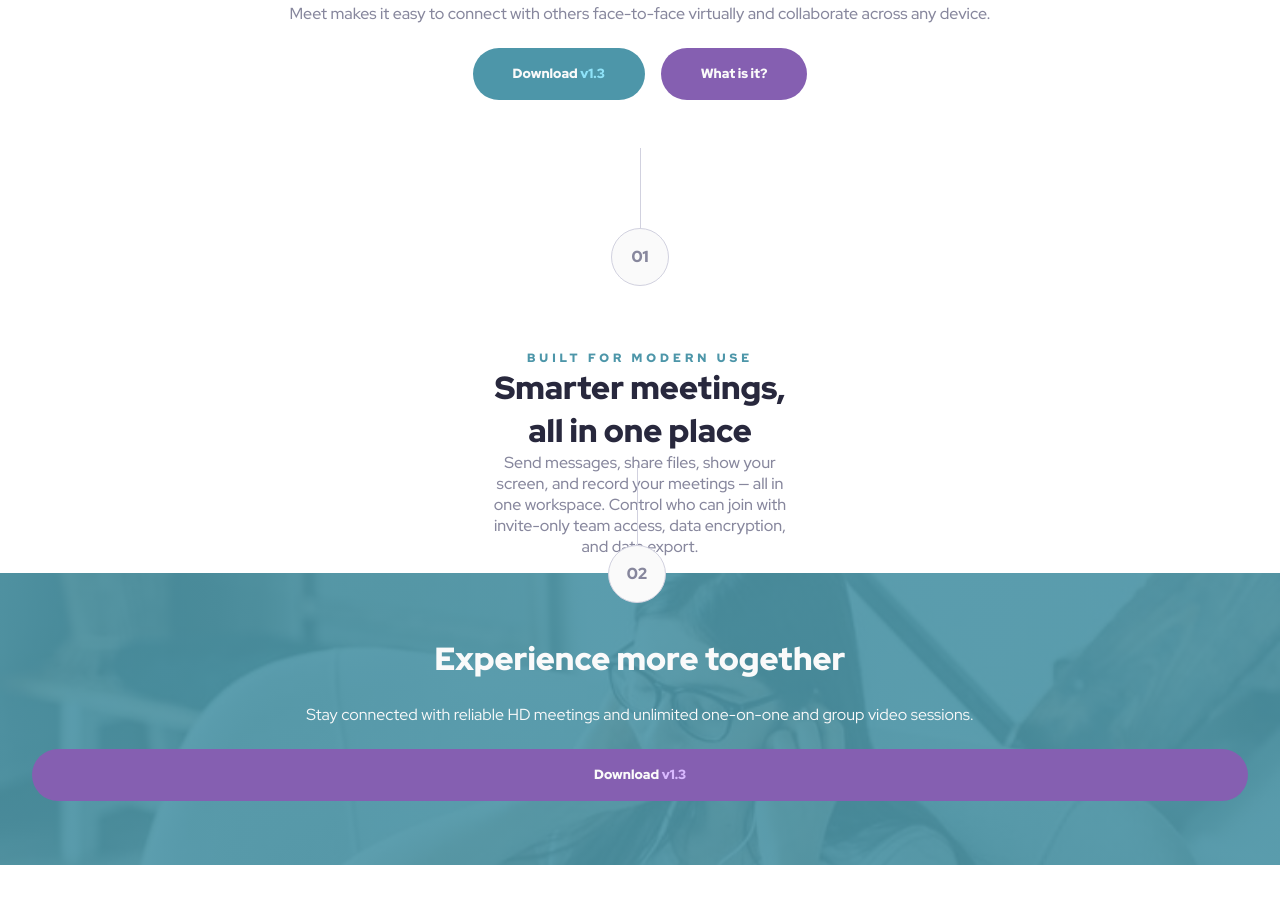
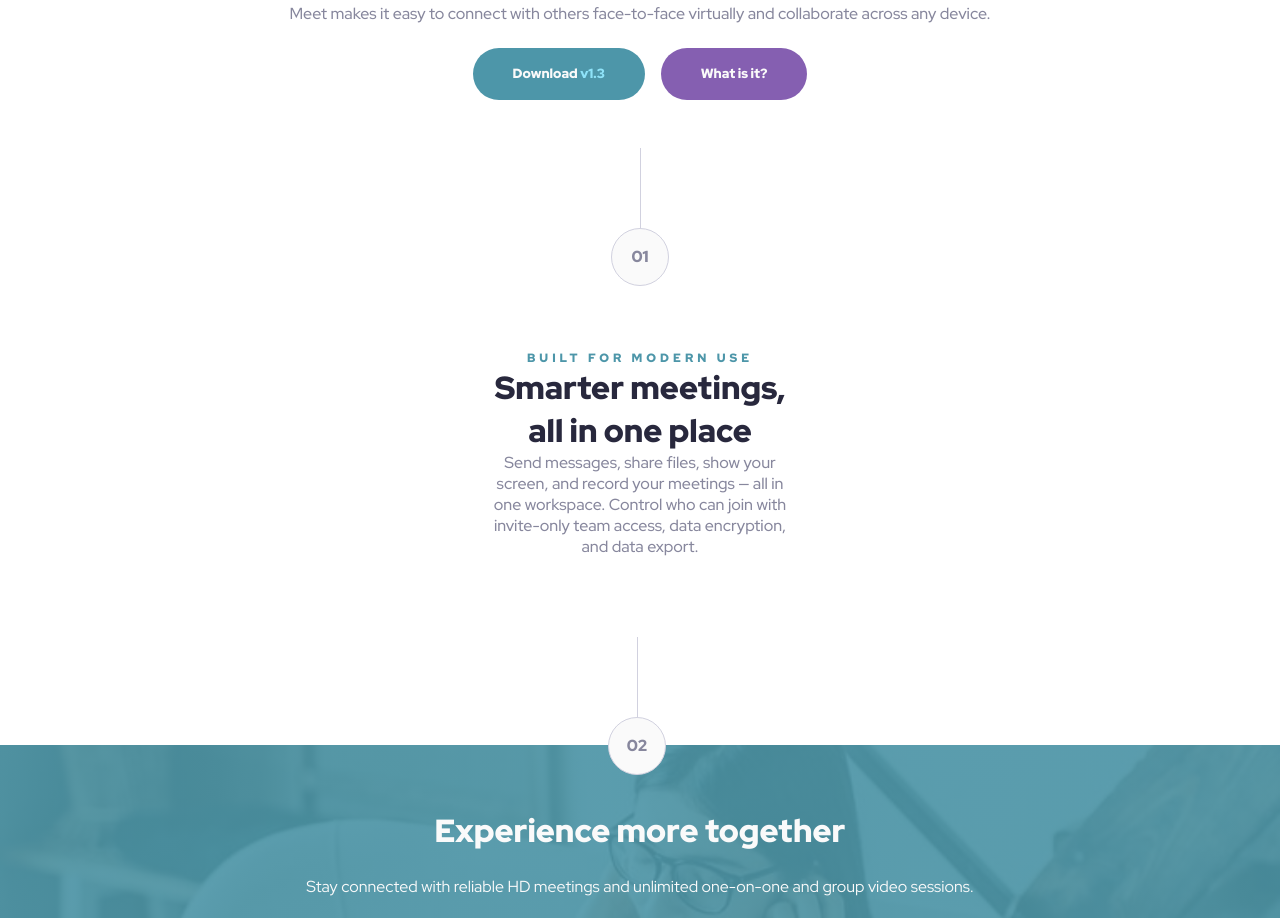
Before and after one commit to nursh/FM-Meet-Landing-Page, a plain HTML site: page index.html in a window 1280 px wide. Shown: the part 767-1685 px from the top of the page. Before the commit the page ends 1632 px from the top, so only its background shows below. Drawn offline with Linux system fonts and the light colour scheme.

Commit message:
Add offset margin

```diff
--- a/styles.css
+++ b/styles.css
@@ -29,7 +29,8 @@
 
   --hero-bg: rgb(77 150 168 / 0.9);
   --hero-gradient: linear-gradient(var(--hero-bg), var(--hero-bg));
-  --overlap-offset-top: calc(-1 * (var(--spacing-1000) + (var(--spacing-700) / 2)));
+  --offset-top: calc(var(--spacing-1000) + (var(--spacing-700) / 2));
+  --overlap-offset-top: calc(-1 * var(--offset-top));
 }
 
 *,
@@ -216,6 +217,10 @@ main h2 {
   color: var(--clr-slate-900);
 }
 
+main {
+  margin-bottom: calc(var(--offset-top) + var(--spacing-800));
+}
+
 
 @media (min-width: 48em) {
 
```
